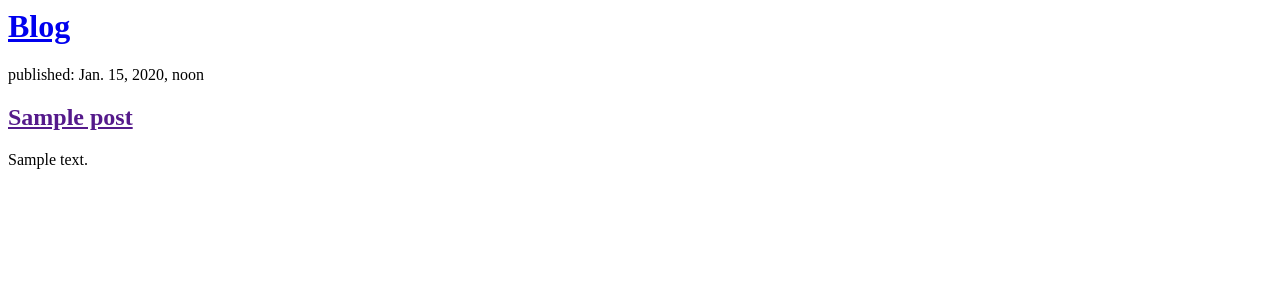
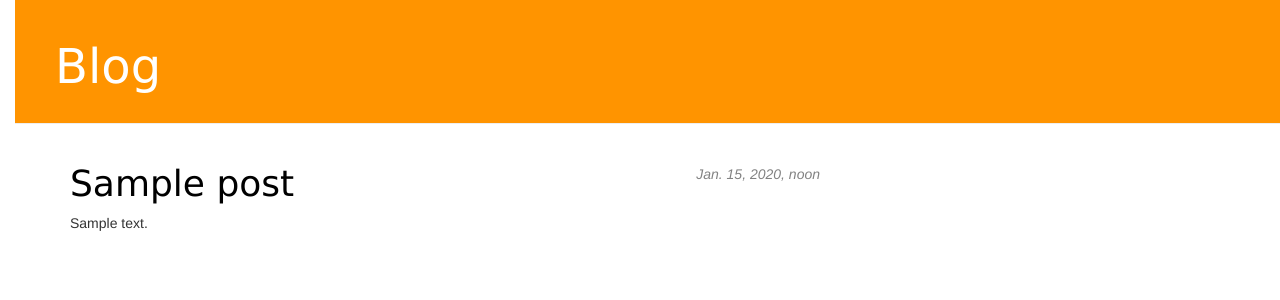
Before and after one commit to MeLeRyZ/the_blog, a Django app: template blog/templates/blog/post_list.html in a window 1280 px wide. Shown: the top 300 px of the page. Run offline with Django 3.2, Linux system fonts and the light colour scheme; the template is opened without the code that fills it: values that come from a table or form of the project are taken from there, others are empty; tables that the repository leaves empty hold one stand-in row (values such as "Sample post"); some libraries are stand-ins or nearby versions.

Commit message:
add post detailed view and template

```diff
--- /dev/null
+++ b/blog/static/css/blog.css
@@ -0,0 +1,103 @@
+.page-header {
+    background-color:#ff9400;
+    margin-top: 0;
+    padding: 20px 20px 20px 40px;
+  }
+  .page-header h1, .page-header h1 a, .page-header h1 a:visited, .page-header h1 a:active {
+          color: #ffffff;
+          font-size: 36pt;
+          text-decoration: none;
+  }
+  .content {
+          margin-left: 40px;
+  }
+
+  h1, h2, h3, h4 {
+          font-family: Verdana, cursive;
+  }
+
+  .date {
+          float: right;
+          color: #828282;
+  }
+
+  .save {
+          float: right;
+  }
+
+  .post-form textarea, .post-form input {
+          width: 100%;
+  }
+
+  .top-menu, .top-menu:hover, .top-menu:visited {
+      color: #ffffff;
+      float: right;
+      font-size: 26pt;
+      margin-right: 20px;
+  }
+
+  .post {
+      margin-bottom: 20px;
+  }
+
+  .post h1 a, .post h1 a:visited {
+      color: #000000;
+  }
+  h1 a {
+          color: #FCA205;
+          font-family: Verdana;
+  }
+
+  h2 a {
+          color: #FCA205;
+  }
+
+  body {
+          padding-left: 15px;
+  }
+
+  .comment {
+      margin: 20px 0px 20px 20px;
+  }
+
+  .button a, .registration a{
+    text-align: center;
+    line-height: 40px;
+    width: 40px;
+    height: 40px;
+    color: white;
+    background-color: red;
+    border-radius: 20px;
+    right: 30px;
+    bottom: 30px;
+    position: fixed;
+    font-size: 40;
+  }
+  .button:hover a, .registration:hover a{
+    box-shadow: 0 0 10px rgba(0,0,0,0.75);
+    text-shadow: 0 5px 5px rgba(0,0,0,0.5);
+    text-decoration: none;
+  }
+
+  .date {
+    font-style: italic;
+  }
+
+  .vk_auth {
+    text-align: center;
+    line-height: 40px;
+    width: 40px;
+    height: 40px;
+    color: white;
+    background-color: blue;
+    border-radius: 20px;
+    right: 30px;
+    bottom: 30px;
+    position: fixed;
+    font-size: 40;
+  }
+  .vk_auth:hover {
+    box-shadow: 0 0 10px rgba(0,0,0,0.75);
+    text-shadow: 0 5px 5px rgba(0,0,0,0.5);
+    text-decoration: none;
+  }
--- a/blog/templates/blog/base.html
+++ b/blog/templates/blog/base.html
@@ -1,34 +1,21 @@
-{% load staticfiles %}
+{% load static %}
 <html>
     <head>
-            <title>Django blog</title>
+        <title>Blog</title>
         <link rel="stylesheet" href="//maxcdn.bootstrapcdn.com/bootstrap/3.2.0/css/bootstrap.min.css">
         <link rel="stylesheet" href="//maxcdn.bootstrapcdn.com/bootstrap/3.2.0/css/bootstrap-theme.min.css">
         <link href='//fonts.googleapis.com/css?family=Lobster&subset=latin,latin-ext' rel='stylesheet' type='text/css'>
         <link rel="stylesheet" href="{% static 'css/blog.css' %}">
     </head>
-
     <body>
         <div class="page-header">
-            <div class="registration">
-              <a href="{% url 'registration_register' %}">+</a>
+            <h1><a href="/">Blog</a></h1>
         </div>
-            {% if user.is_authenticated %}
-              <div class="button">
-                <a href="{% url 'post_new' %}">+</a>
-              </div>
-              <a href="{% url 'post_draft_list' %}" class="top-menu"><span class="glyphicon glyphicon-edit"></span></a>
-              <p class="top-menu">Hello {{ user.username }}<small>(<a href="{% url 'auth_logout' %}">Log out</a>)</small></p>
-            {% else %}
-              <a href="{% url 'auth_login' %}" class="top-menu"><span class="glyphicon glyphicon-lock"></span></a>
-            {% endif %}
-            <h1><a href="{% url 'post_list' %}">Django Test Blog</a></h1>
-        </div>
-    <div class="content">
+
+        <div class="content container">
             <div class="row">
                 <div class="col-md-8">
                 {% block content %}
-
                 {% endblock %}
                 </div>
             </div>
--- a/blog/templates/blog/post_list.html
+++ b/blog/templates/blog/post_list.html
@@ -1,11 +1,13 @@
-<div>
-    <h1><a href="/">Blog</a></h1>
-</div>
+{% extends 'blog/base.html' %}
 
-{% for post in posts %}
-    <div>
-        <p>published: {{ post.published_date }}</p>
-        <h2><a href="">{{ post.title }}</a></h2>
-        <p>{{ post.text|linebreaksbr }}</p>
-    </div>
-{% endfor %}
+{% block content %}
+    {% for post in posts %}
+        <div class="post">
+            <div class="date">
+                {{ post.published_date }}
+            </div>
+            <h1><a href="{% url 'post_detail' pk=post.pk %}">{{ post.title }}</a></h1>
+            <p>{{ post.text|linebreaksbr }}</p>
+        </div>
+    {% endfor %}
+{% endblock %}
--- a/blog/urls.py
+++ b/blog/urls.py
@@ -3,5 +3,5 @@ from . import views
 
 urlpatterns = [
     path('', views.post_list, name='post_list'),
-
+    path('post/<int:pk>/', views.post_detail, name='post_detail')
 ]
--- a/blog/views.py
+++ b/blog/views.py
@@ -1,7 +1,11 @@
-from django.shortcuts import render
+from django.shortcuts import render, get_object_or_404
 from django.utils import timezone
 from .models import Post
 
 def post_list(request):
     posts = Post.objects.filter(published_date__lte=timezone.now()).order_by('published_date')
     return render(request, 'blog/post_list.html', {'posts': posts})
+
+def post_detail(request, pk):
+    post = get_object_or_404(Post, pk=pk)
+    return render(request, 'blog/post_detail.html', {'post': post})
```
Also changed, not shown: blog/templates/blog/post_detail.html (added, +13 -0 lines). Lines whose indentation alone changed are shown as unchanged.
